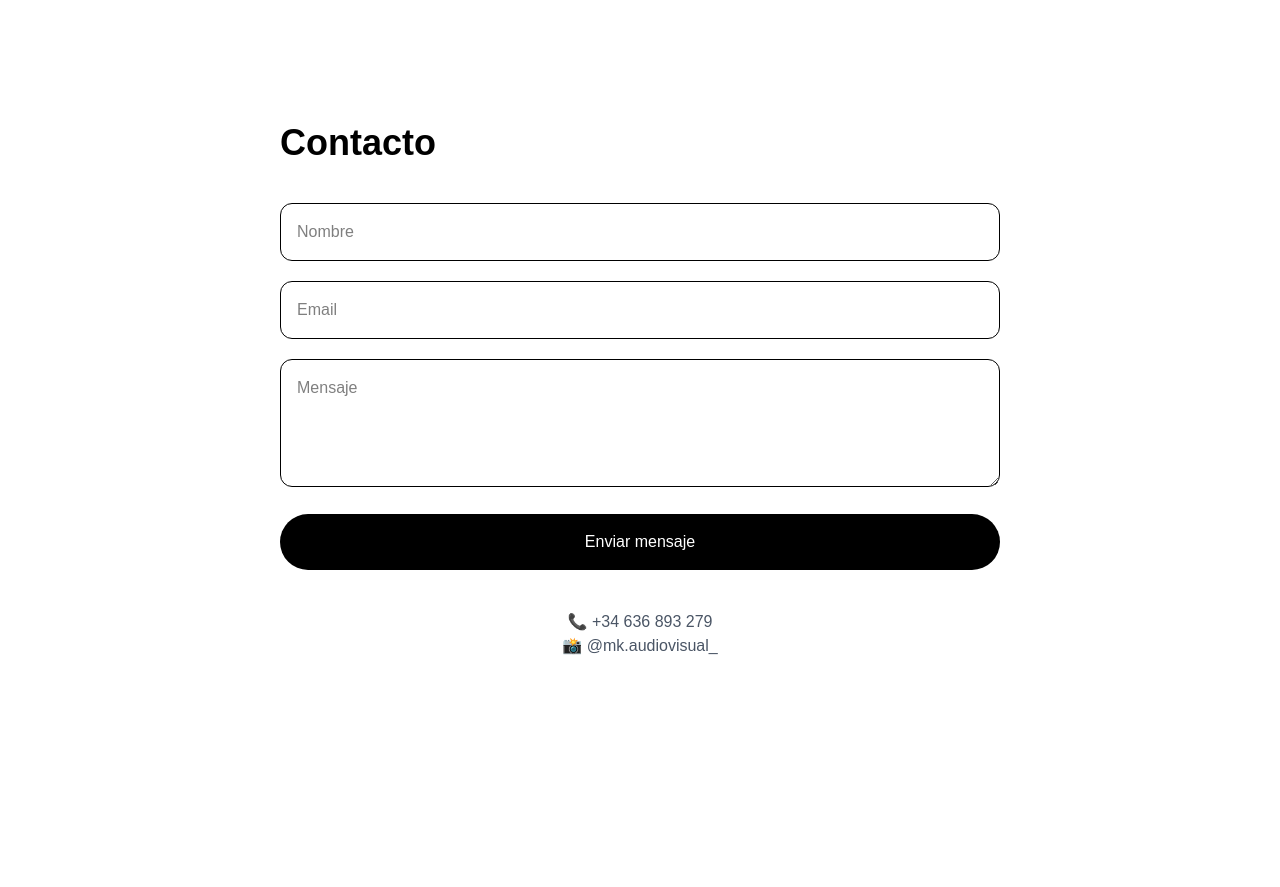
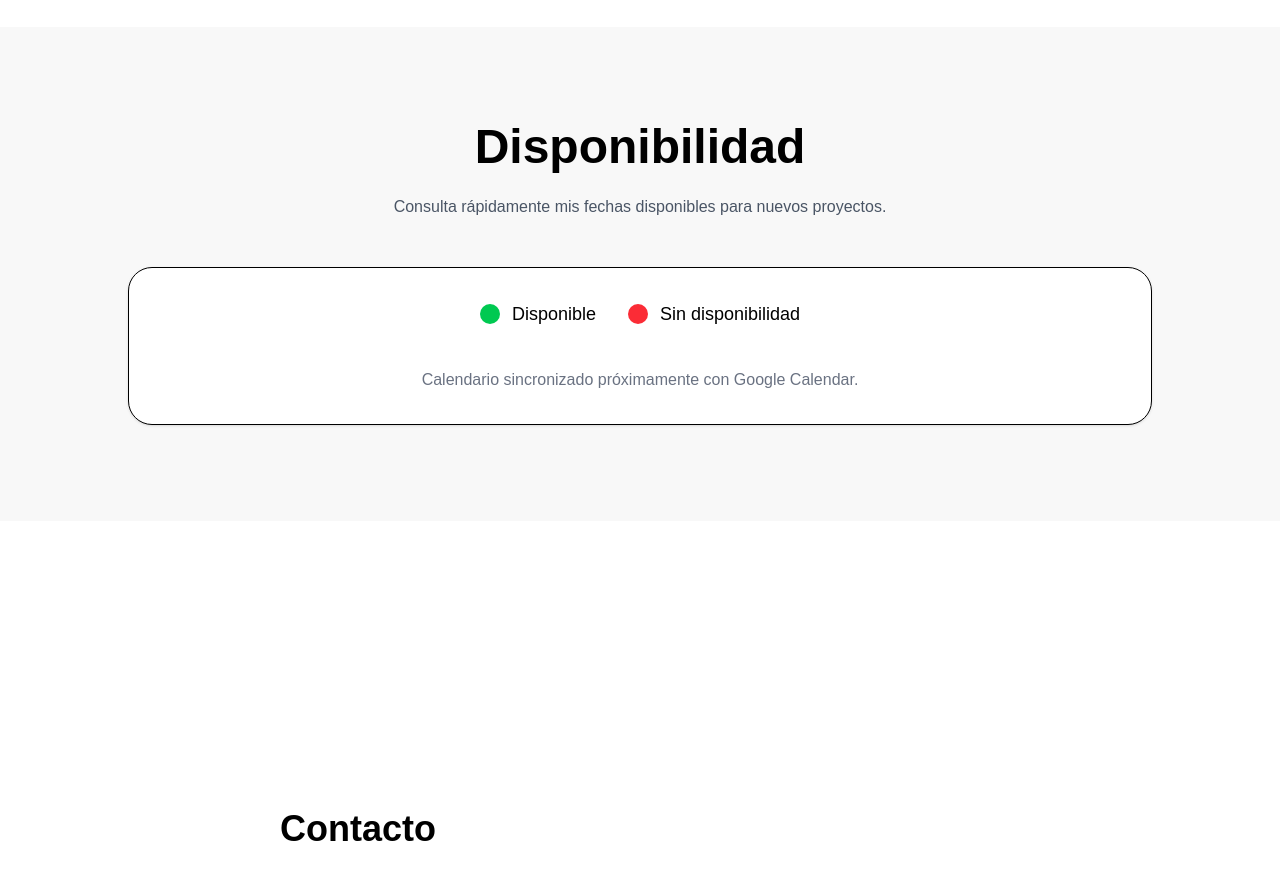
Before and after one commit to markmartinezemp-code/mk-audiovisual, a Next.js app: page / in a window 1280 px wide. Shown: the part 1900-2787 px from the top of the page. Before the commit the page ends 2654 px from the top, so only its background shows below. Built offline with nearby package versions, Linux system fonts and the light colour scheme.

Commit message:
Añadir sección disponibilidad

```diff
--- a/app/page.tsx
+++ b/app/page.tsx
@@ -1,6 +1,7 @@
 "use client";
 
 import { motion } from "framer-motion";
+import Disponibilidad from "@/components/Disponibilidad";
 
 export default function Home() {
   return (
@@ -166,7 +167,13 @@ export default function Home() {
 
         </div>
       </section>
+  <Disponibilidad />
 
+{/* ================= CONTACTO ================= */}
+<section
+  id="contacto"
+  className="py-24 px-6 max-w-3xl mx-auto"
+></section>
 
       {/* ================= CONTACTO ================= */}
       <section
```
